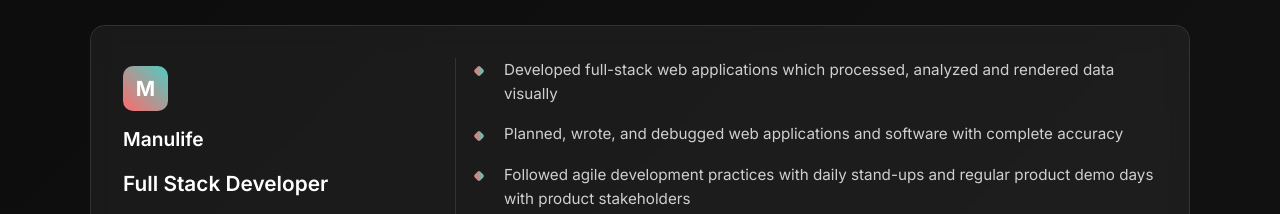
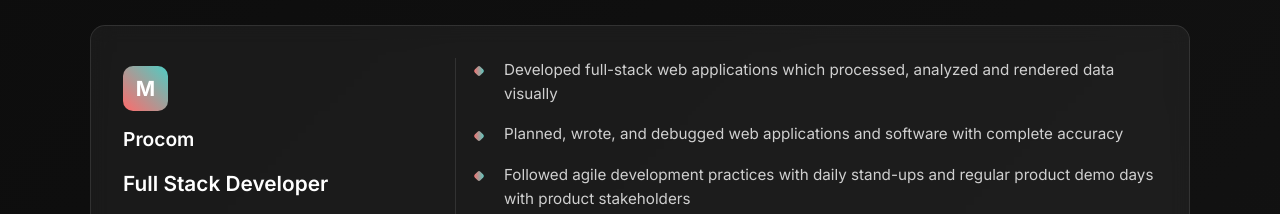
Before and after one commit to hrindrsmaan/harinder.dev, a React (Vite) app: page / in a window 1280 px wide. Shown: the part 1180-1394 px from the top of the page. Built offline with nearby package versions, Linux system fonts and the light colour scheme; no server answers.

Commit message:
refactor: update company name from Manulife to Procom

```diff
--- a/src/data/portfolio.ts
+++ b/src/data/portfolio.ts
@@ -29,7 +29,7 @@ export const experienceData = [
     ],
   },
   {
-    company: "Manulife",
+    company: "Procom",
     position: "Full Stack Developer",
     description:
       "Developed and maintained enterprise web applications with a focus on data visualization and user experience.",
```
